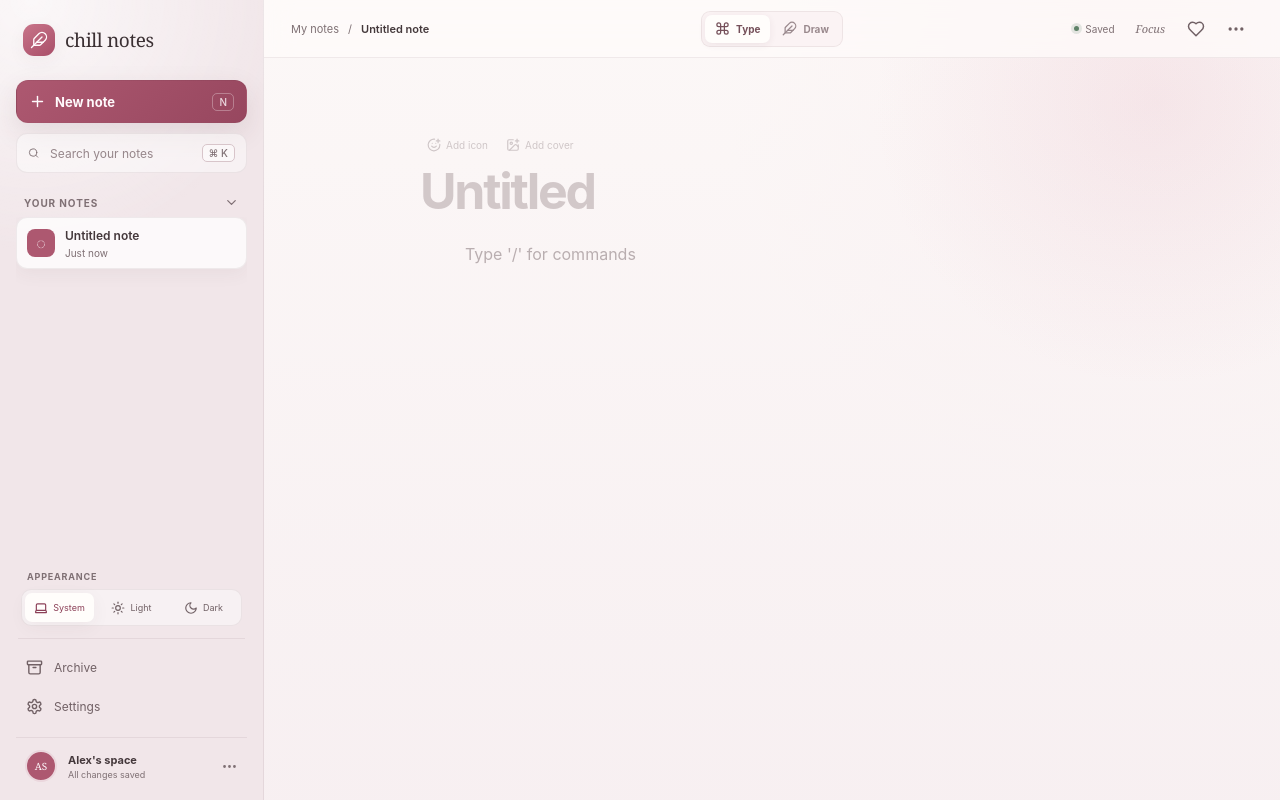
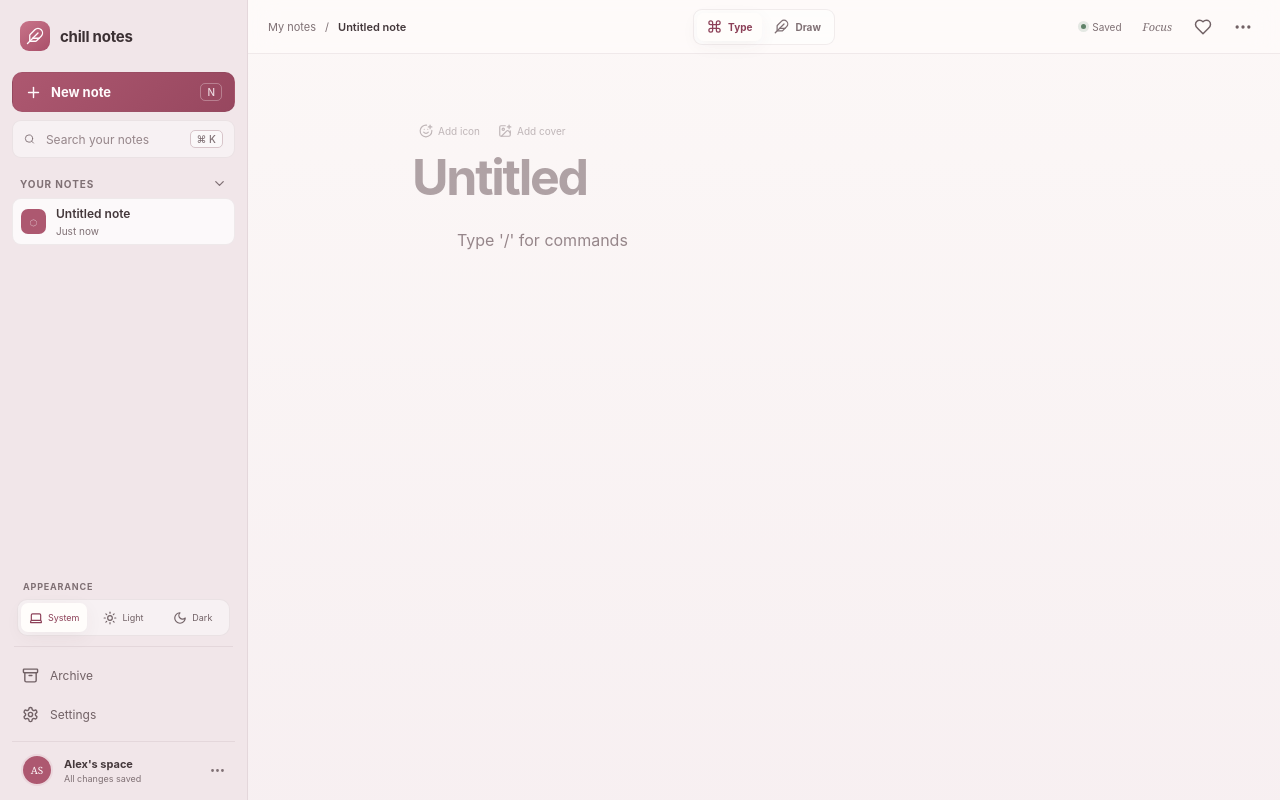
Before and after one commit to thealepo/chill-notes, a React (Vite) app: page / in a window 1280 px wide. Built offline with nearby package versions, Linux system fonts and the light colour scheme.

Commit message:
style: refine the responsive app shell

```diff
--- a/src/styles.css
+++ b/src/styles.css
@@ -1236,3 +1236,220 @@ textarea:focus-visible {
   .block-actions-menu { position: fixed; right: 10px; bottom: 12px; left: 10px; top: auto; width: auto; }
   .page-tail { padding-left: 25px; }
 }
+
+/* Refined application shell */
+::selection {
+  color: var(--text-primary);
+  background: var(--accent-soft);
+}
+
+* {
+  scrollbar-color: var(--border-strong) transparent;
+  scrollbar-width: thin;
+}
+
+.app-shell {
+  grid-template-columns: 248px minmax(0, 1fr);
+  background: var(--app-canvas);
+}
+
+.sidebar {
+  padding: 18px 12px 14px;
+  background: var(--sidebar-bg);
+}
+
+.brand-row {
+  min-height: 36px;
+  padding: 0 8px;
+  margin-bottom: 18px;
+}
+
+.brand-mark {
+  width: 30px;
+  height: 30px;
+  border-radius: 9px;
+  box-shadow: none;
+}
+
+.brand-name {
+  font-family: inherit;
+  font-size: 15px;
+  font-weight: 680;
+  letter-spacing: -0.015em;
+}
+
+.new-note-button {
+  height: 40px;
+  margin-bottom: 8px;
+  border-radius: 10px;
+  box-shadow: none;
+}
+
+.new-note-button:hover {
+  box-shadow: var(--shadow-small);
+}
+
+.search-field {
+  height: 38px;
+  margin-bottom: 18px;
+  border-radius: 9px;
+  background: var(--surface-hover);
+}
+
+.sidebar-section-label > span {
+  display: flex;
+  align-items: center;
+  gap: 6px;
+}
+
+.note-count {
+  display: inline-grid;
+  place-items: center;
+  min-width: 18px;
+  height: 18px;
+  padding: 0 5px;
+  border-radius: 999px;
+  color: var(--text-secondary);
+  font-size: 9px;
+  letter-spacing: 0;
+  background: var(--surface-hover);
+}
+
+.note-item {
+  min-height: 46px;
+  padding: 7px 8px;
+  border-radius: 9px;
+}
+
+.note-icon {
+  flex-basis: 25px;
+  width: 25px;
+  height: 25px;
+  border-radius: 7px;
+  font-size: 14px;
+}
+
+.note-item.active {
+  box-shadow: none;
+}
+
+.theme-setting {
+  padding-bottom: 10px;
+}
+
+.profile-card {
+  margin-top: 6px;
+}
+
+.topbar {
+  flex-basis: 54px;
+  min-height: 54px;
+  padding: 0 20px;
+  background: var(--surface-translucent);
+}
+
+.topbar-mode-switcher {
+  border-color: var(--border-subtle);
+  background: var(--surface-hover);
+}
+
+.topbar-mode-switcher button {
+  color: var(--text-muted);
+}
+
+.topbar-mode-switcher button:hover {
+  color: var(--text-primary);
+}
+
+.topbar-mode-switcher button.active {
+  color: var(--accent-text);
+  background: var(--surface-raised);
+  box-shadow: var(--shadow-small);
+}
+
+.workspace-scroll {
+  background: linear-gradient(180deg, var(--workspace-start), var(--workspace-end));
+}
+
+.document-column {
+  width: min(760px, calc(100% - 64px));
+  padding-top: 64px;
+}
+
+.page-customize-actions button {
+  color: var(--text-muted);
+}
+
+.page-customize-actions button:hover {
+  color: var(--text-primary);
+  background: var(--surface-hover);
+}
+
+.title-input {
+  color: var(--text-heading);
+}
+
+.title-input::placeholder,
+.notion-editor .block-content textarea::placeholder {
+  color: var(--text-placeholder);
+}
+
+.notion-editor .block-content textarea,
+.list-marker {
+  color: var(--text-primary);
+}
+
+.notion-editor .block-handle,
+.notion-editor .block-add,
+.page-tail {
+  color: var(--text-muted);
+}
+
+.notion-editor .block-handle:hover,
+.notion-editor .block-add:hover,
+.block-actions-menu button:hover {
+  color: var(--text-primary);
+  background: var(--surface-hover);
+}
+
+.notion-editor .kind-code .block-content,
+.notion-editor .math-preview {
+  border-color: var(--border);
+  background: var(--surface-inset);
+}
+
+.notion-divider {
+  border-top-color: var(--border);
+}
+
+.notion-editor .inline-math-preview,
+.block-actions-menu button {
+  color: var(--text-secondary);
+}
+
+.notion-editor .slash-menu,
+.block-actions-menu {
+  border-color: var(--border);
+  background: var(--surface-raised);
+  box-shadow: var(--shadow-large);
+}
+
+.slash-search,
+.slash-footer {
+  border-color: var(--border-subtle);
+  color: var(--text-muted);
+}
+
+@media (max-width: 920px) {
+  .app-shell { grid-template-columns: 216px minmax(0, 1fr); }
+}
+
+@media (max-width: 700px) {
+  .topbar { padding-right: 8px; padding-left: 56px; }
+  .document-column,
+  .mode-draw .document-column { padding: 38px 18px 80px; }
+  .title-input { min-height: 50px; font-size: 34px; }
+  .drawing-toolbar { overflow-x: auto; flex-wrap: nowrap; }
+  .history-tools { width: auto; padding-top: 0; border-top: 0; }
+  .canvas-frame { min-height: 330px; }
+}
```
